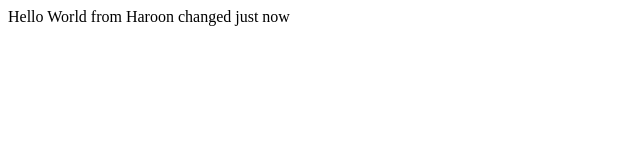
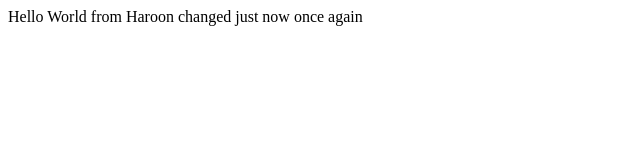
Before and after one commit to harqta/bootcamp2020haroon, a plain HTML site: page index.html in a window 1280 px wide. Shown: the full height of the page, 0-640 px from the left. Drawn offline with Linux system fonts and the light colour scheme.

Commit message:
just updated once again

```diff
--- a/index.html
+++ b/index.html
@@ -5,7 +5,7 @@
 </head>
 <body>
     <div>
-        Hello World from Haroon changed just now
+        Hello World from Haroon changed just now once again
     </div>
 </body>
 </html>
```
